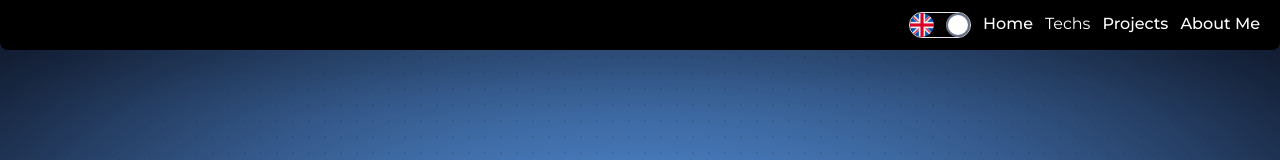
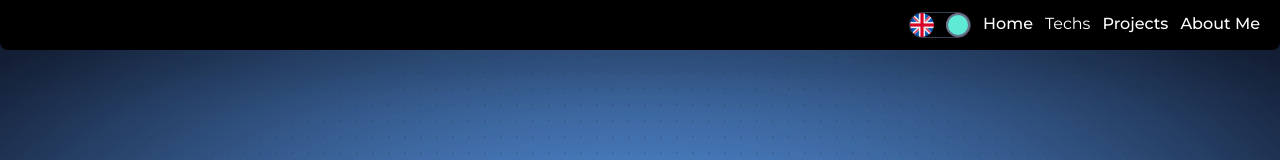
Before and after one commit to JuanP-VT/developer-page, a Next.js app: page / in a window 1280 px wide. Shown: the top 160 px of the page. Built offline with nearby package versions, Linux system fonts and the light colour scheme.

Commit message:
Update MainNav component styling and layout

```diff
--- a/app/components/MainNav/LanguageButton.tsx
+++ b/app/components/MainNav/LanguageButton.tsx
@@ -12,11 +12,11 @@ export default function LanguageButton({
 }: Props) {
   return (
     <div
-      className=" border-grey-500 relative flex cursor-pointer gap-3 rounded-full border  "
+      className=" relative flex cursor-pointer gap-3 rounded-full border border-gray-700  "
       onClick={() => setCurrentLanguage(currentLanguage === "es" ? "en" : "es")}
     >
       <button
-        className={`absolute  h-4 w-4  rounded-full border-2 border-slate-500 bg-white transition-all duration-300 sm:h-6 sm:w-6 ${
+        className={`absolute  h-4 w-4  rounded-full border-2 border-slate-500 bg-teal-300 transition-all duration-300 sm:h-6 sm:w-6 ${
           currentLanguage === "en" ? "translate-x-7 sm:translate-x-9" : ""
         }`}
       ></button>
```
